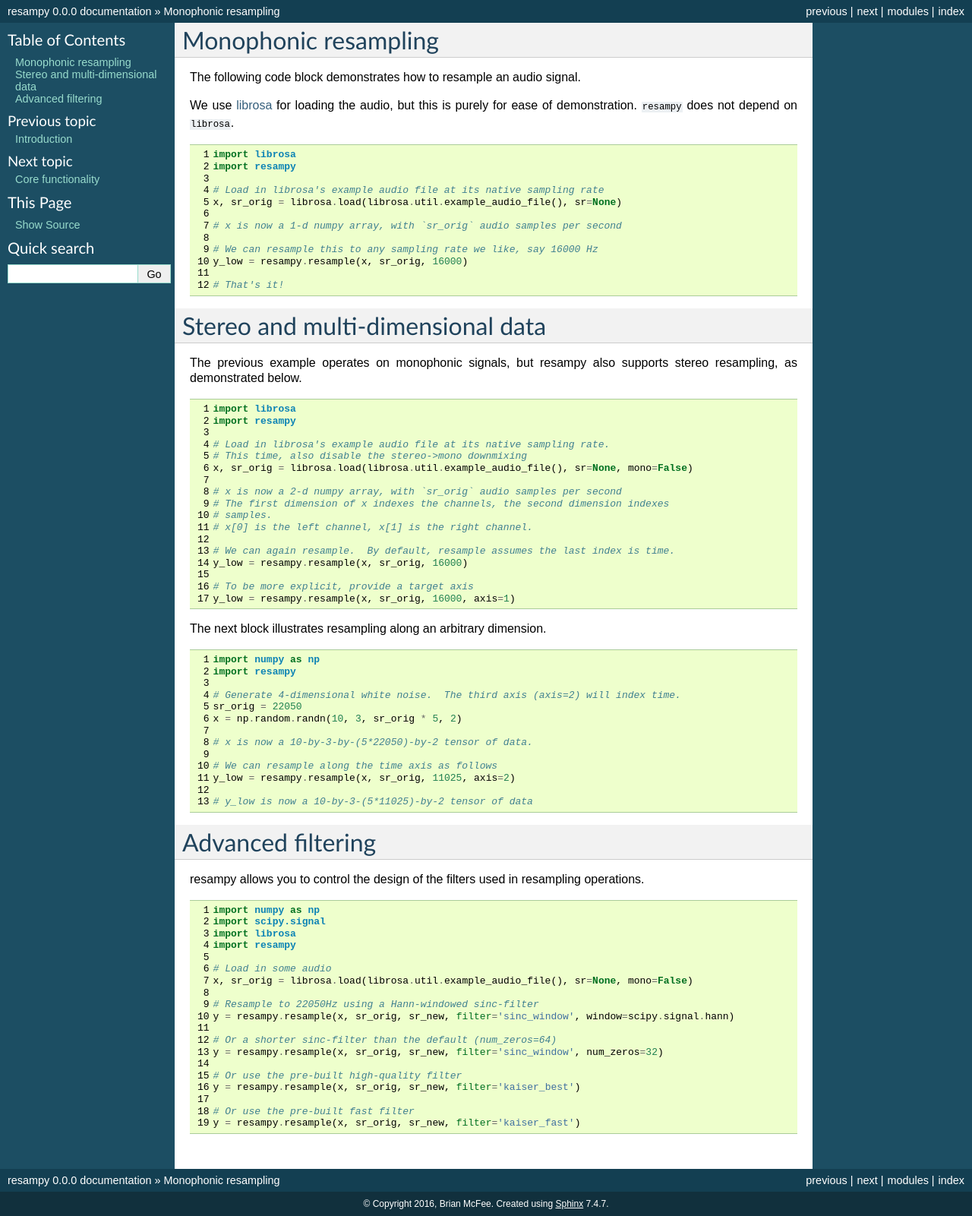
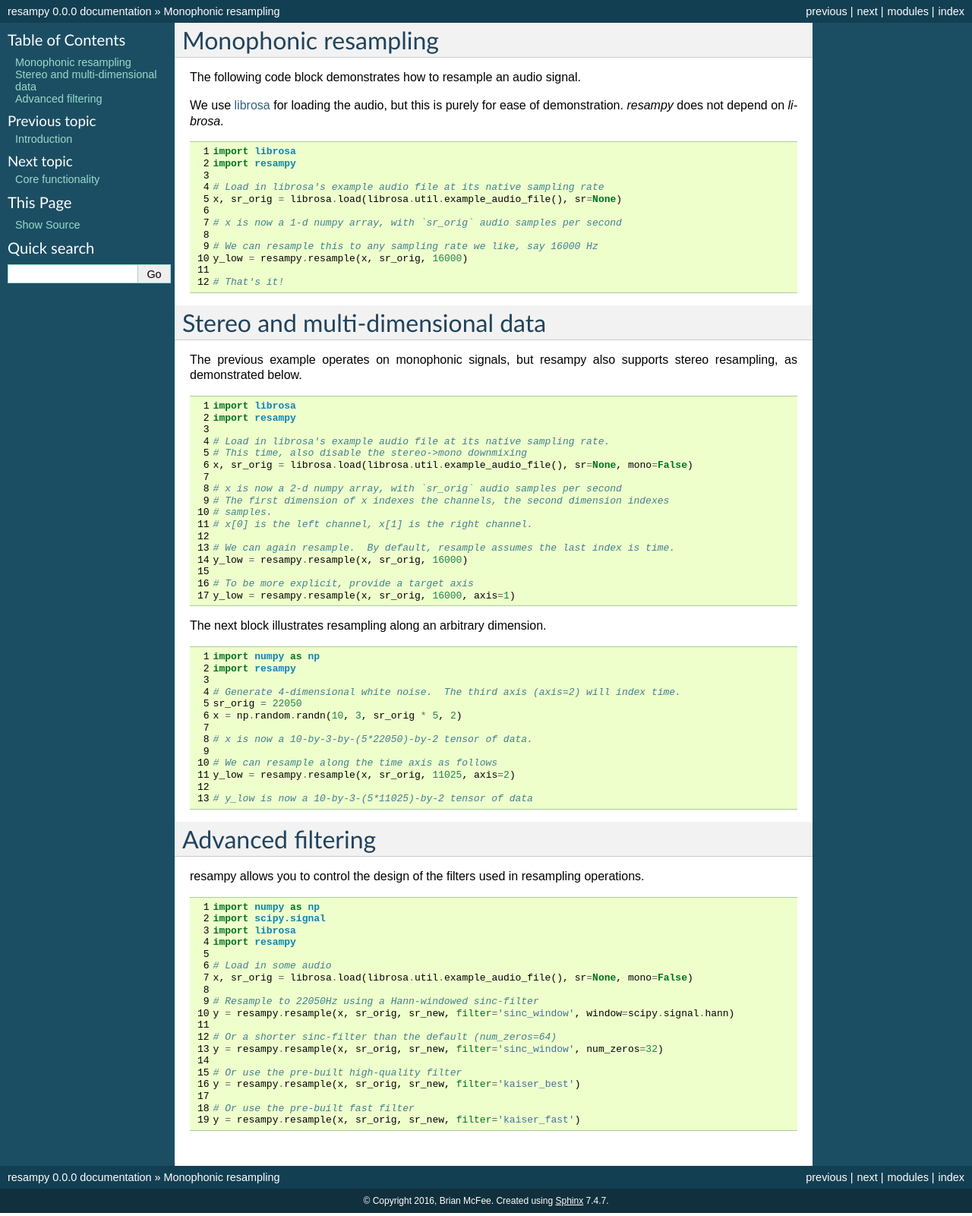
Before and after one commit to bmcfee/resampy, a Sphinx documentation site: the page built from docs/example.rst, in a window 1280 px wide. Shown: the whole page at 76% size. Built offline with Sphinx 7.4.7, drawn with Linux system fonts in a browser that asks for light colours.

Commit message:
fixed a typesetting error

```diff
--- a/docs/example.rst
+++ b/docs/example.rst
@@ -6,7 +6,7 @@ Monophonic resampling
 The following code block demonstrates how to resample an audio signal.
 
 We use `librosa <https://bmcfee.github.io/librosa/>`_ for loading the audio,
-but this is purely for ease of demonstration.  ``resampy`` does not depend on ``librosa``.
+but this is purely for ease of demonstration.  `resampy` does not depend on `librosa`.
 
 .. code-block:: python
     :linenos:
```
